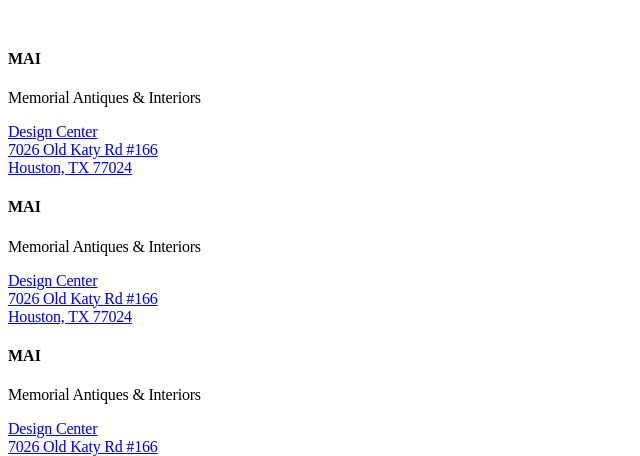
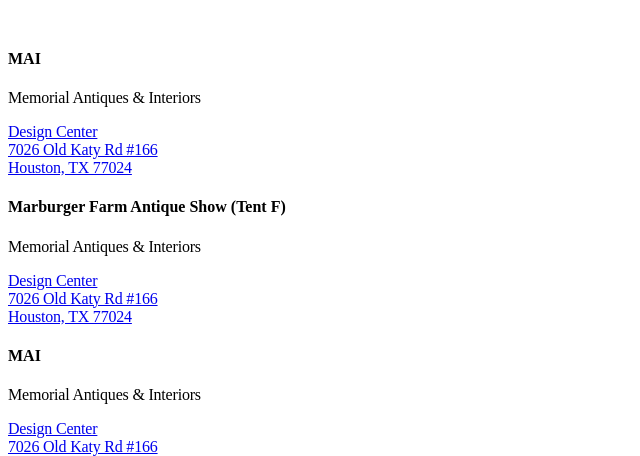
Before and after one commit to nico-watine/tres-bien-antiques, a PHP site: page /dev.php in a window 1280 px wide. Shown: the part 187-643 px from the top of the page, without its empty margins (0-640 px from the left). Run offline with PHP 8.4, Linux system fonts and the light colour scheme.

Commit message:
Specify word connections

```diff
--- a/src/pages/dev.php
+++ b/src/pages/dev.php
@@ -25,7 +25,7 @@ body-class:
 		</div>
 		<div class="medium-4 columns">
 			<div class="locationCard text-center">
-				<h4 class="font-weight-bold">MAI</h4>
+				<h4 class="font-weight-bold">Marburger Farm Antique&nbsp;Show (Tent&nbsp;F)</h4>
 				<p style="letter-spacing: -0.2px;">Memorial Antiques & Interiors</p>
 				<p class="font-weight-600" style="letter-spacing: -0.2px;"><a href="https://g.page/MAIHouston">Design Center <br>
 				7026 Old Katy Rd #166 <br>
```
